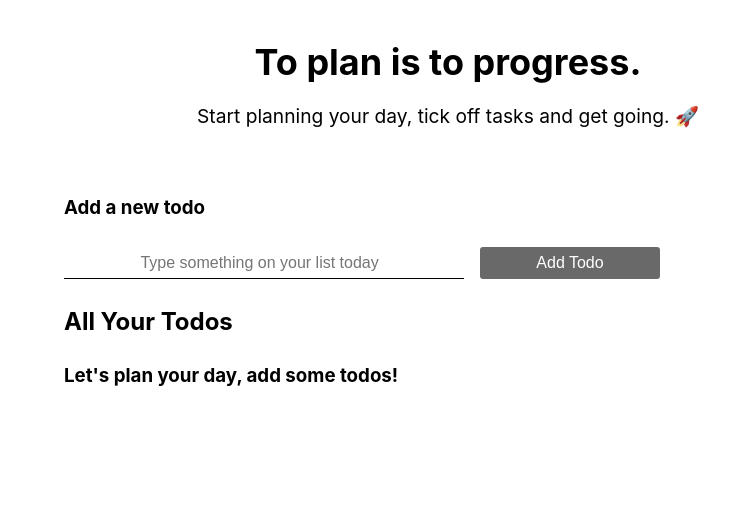
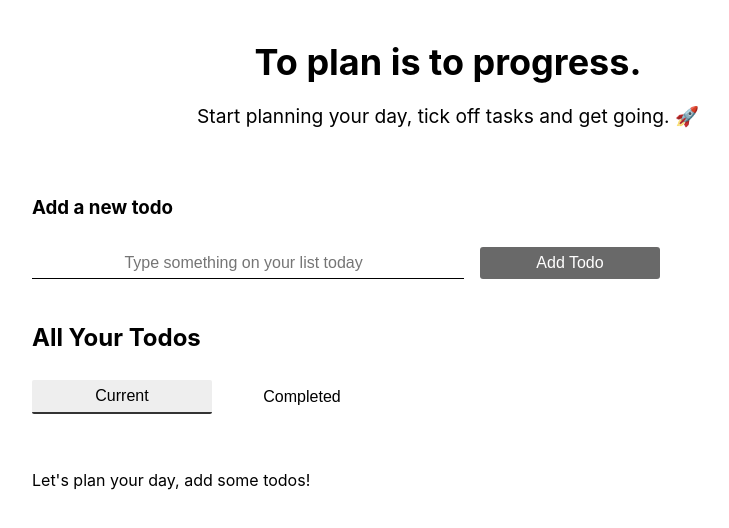
Before and after one commit to Sreejit7/todo-list-makeover, a React (Create React App) app: page / in a window 1280 px wide. Shown: the top 528 px of the page, without its empty margins (192-921 px from the left). Built offline with nearby package versions, Linux system fonts and the light colour scheme.

Commit message:
Seperated to do lists into 'Current' and 'Completed' (#4)
* Seperated to do lists into 'Current' and 'Completed' based on their completion status

* Removed unnecessary ref

```diff
--- a/src/components/TodoItem/index.tsx
+++ b/src/components/TodoItem/index.tsx
@@ -5,7 +5,7 @@ import {
 import styles from "./todoitem.module.css";
 import { RiDeleteBinLine, RiAlarmLine } from "react-icons/ri";
 import { IoMdDoneAll } from "react-icons/io";
-import { useState } from "react";
+import { useEffect, useState } from "react";
 import {
   PopupActionTypes,
   usePopupContext,
@@ -16,6 +16,7 @@ type TodoProps = {
   id: number;
   bgColor: string;
   borderColor: string;
+  completed: boolean;
 };
 
 type MessageState = {
@@ -23,14 +24,23 @@ type MessageState = {
   message?: string;
 };
 
-const TodoItem = ({ task, id, bgColor, borderColor }: TodoProps) => {
-  const { dispatch } = useTodoContext();
+const TodoItem = ({ task, id, bgColor, borderColor, completed }: TodoProps) => {
+  // TODO: Remove the done local state, re-use the global todos state
+  const {
+    state: { todos },
+    dispatch,
+  } = useTodoContext();
   const { dispatch: popupDispatch } = usePopupContext();
   const [done, setDone] = useState(false);
   const [displayMessage, setDisplayMessage] = useState<MessageState>({
     showMessage: false,
   });
 
+  useEffect(() => {
+    if (completed) {
+      setDone(true);
+    }
+  }, []);
   const deleteTodo = () => {
     dispatch({
       type: TodoActionTypes.DELETE_TODO,
@@ -86,10 +96,15 @@ const TodoItem = ({ task, id, bgColor, borderColor }: TodoProps) => {
                 setDisplayMessage({
                   showMessage: false,
                 });
+                dispatch({
+                  type: TodoActionTypes.COMPLETE_TODO,
+                  id,
+                });
               }, 3000);
             }}
             className={styles.delete}
             style={{ backgroundColor: borderColor }}
+            disabled={done}
           >
             <IoMdDoneAll />
           </button>
--- a/src/components/TodoItem/todoitem.module.css
+++ b/src/components/TodoItem/todoitem.module.css
@@ -11,7 +11,7 @@
   color: #141414;
   border-radius: 4px;
   border: 2px solid #fbeaca;
-  width: 30vw;
+  width: 33vw;
   justify-content: space-between;
 }
 
@@ -36,7 +36,7 @@
 
 .done {
   text-decoration: line-through;
-  opacity: 0.5;
+  opacity: 0.75;
   transition: 0.3s ease;
 }
 
--- a/src/components/TodoList/index.tsx
+++ b/src/components/TodoList/index.tsx
@@ -1,23 +1,43 @@
 import styles from "./todolist.module.css";
 import { useTodoContext } from "../../contexts/TodoContext/useTodoContext";
 import TodoItem from "../TodoItem";
+import { useRef } from "react";
 
-const TodoList = () => {
+type Props = {
+  type: "current" | "completed";
+};
+const TodoList = ({ type }: Props) => {
   const {
     state: { todos },
   } = useTodoContext();
   return (
+    <>
       <ul className={styles.todolist}>
-      {todos.map(({ task, id, borderColor, backgroundColor }) => (
+        {todos
+          .filter(({ completed }) =>
+            type === "completed" ? completed : !completed
+          )
+          .map(({ task, id, borderColor, backgroundColor }) => (
             <TodoItem
               key={id}
               id={id}
               bgColor={backgroundColor}
               borderColor={borderColor}
               task={task}
+              completed={type === "completed"}
             />
           ))}
       </ul>
+      {todos.filter(({ completed }) =>
+        type === "completed" ? completed : !completed
+      ).length === 0 && (
+        <span>
+          {type === "completed"
+            ? "Tick off some tasks, keep going!"
+            : "Let's plan your day, add some todos!"}
+        </span>
+      )}
+    </>
   );
 };
 
--- a/src/components/TodoList/todolist.module.css
+++ b/src/components/TodoList/todolist.module.css
@@ -2,4 +2,6 @@
   display: flex;
   flex-direction: column;
   gap: 2vh 0;
+  max-height: 230px;
+  overflow-y: scroll;
 }
--- a/src/contexts/TodoContext/useTodoContext.tsx
+++ b/src/contexts/TodoContext/useTodoContext.tsx
@@ -6,6 +6,7 @@ type ChildrenProps = {
 export enum TodoActionTypes {
   ADD_TODO = "ADD_TODO",
   DELETE_TODO = "DELETE_TODO",
+  COMPLETE_TODO = "COMPLETE_TODO",
   SET_REMINDER_ID = "SET_REMINDER_ID",
 }
 type AddTodo = {
@@ -18,17 +19,22 @@ type DeleteTodo = {
   type: TodoActionTypes.DELETE_TODO;
   id: number;
 };
+type CompleteTodo = {
+  type: TodoActionTypes.COMPLETE_TODO;
+  id: number;
+};
 type SetReminderTodo = {
   type: TodoActionTypes.SET_REMINDER_ID;
   id: number;
 };
-type Action = AddTodo | DeleteTodo | SetReminderTodo;
+type Action = AddTodo | DeleteTodo | CompleteTodo | SetReminderTodo;
 
 type Todo = {
   id: number;
   task: string;
   backgroundColor: string;
   borderColor: string;
+  completed: boolean;
 };
 export type State = {
   todos: Todo[];
@@ -49,7 +55,10 @@ const TodoReducer = (state: State = initialState, action: Action): State => {
       const { task, backgroundColor, borderColor } = action;
       return {
         ...state,
-        todos: [...state.todos, { id, task, backgroundColor, borderColor }],
+        todos: [
+          ...state.todos,
+          { id, task, backgroundColor, borderColor, completed: false },
+        ],
       };
     case TodoActionTypes.DELETE_TODO:
       let updatedTodos = [...state.todos];
@@ -58,6 +67,20 @@ const TodoReducer = (state: State = initialState, action: Action): State => {
       return {
         ...state,
         todos: updatedTodos,
+      };
+    case TodoActionTypes.COMPLETE_TODO:
+      let updatedCompleteTodos = [...state.todos];
+      const completedIndex = updatedCompleteTodos.findIndex(
+        (todo) => todo.id === action.id
+      );
+      const completedTodo = {
+        ...updatedCompleteTodos[completedIndex],
+        completed: true,
+      };
+      updatedCompleteTodos[completedIndex] = completedTodo;
+      return {
+        ...state,
+        todos: updatedCompleteTodos,
       };
     case TodoActionTypes.SET_REMINDER_ID:
       return {
--- a/src/index.css
+++ b/src/index.css
@@ -56,6 +56,17 @@ button:disabled {
   opacity: 0.75;
 }
 
+.tab-btn {
+  background-color: #fff;
+  transition: 0.3s ease all;
+}
+
+.tab-btn-active {
+  border-bottom: 2px solid #333;
+  border-radius: 2px;
+  background-color: #eee;
+}
+
 .flex {
   display: flex;
 }
--- a/src/pages/Todos/index.tsx
+++ b/src/pages/Todos/index.tsx
@@ -7,11 +7,14 @@ import {
 } from "../../contexts/TodoContext/useTodoContext";
 import { colors } from "../../data/TodoItemColors";
 import { generateColorCode } from "../../helpers/generateColorCode";
-import { useNotification } from "../../hooks/useNotification";
 
 const Todos = () => {
   const [todoInput, setTodoInput] = useState("");
   const [emptyTodo, setEmptyTodo] = useState(false);
+  const [todosType, setTodosType] = useState<"current" | "completed">(
+    "current"
+  );
+
   const {
     state: { todos },
     dispatch,
@@ -31,11 +34,15 @@ const Todos = () => {
   return (
     <main className={`page ${styles.todos}`}>
       <header className={styles["todos-header"]}>
-        <h1 className={styles["todos-header-title"]}>To plan is to progress.</h1>
+        <h1 className={styles["todos-header-title"]}>
+          To plan is to progress.
+        </h1>
         <span className={styles["todos-header-text"]}>
           Start planning your day, tick off tasks and get going. 🚀
         </span>
       </header>
+      {todos.filter(({ completed }) => !completed).length < 5 ? (
+        <section className={styles["todos-input"]}>
           <h3>Add a new todo</h3>
           <section className={styles["input-section"]}>
             <input
@@ -59,12 +66,42 @@ const Todos = () => {
               {emptyTodo ? "Can't add empty todo!" : "Add Todo"}
             </button>
           </section>
+        </section>
+      ) : (
+        <section className={styles["todos-input"]}>
+          <h3>Tick off one or more tasks to add more to-dos!</h3>
+          <span>
+            You can add maximum 5 to-dos at once because long lists don't
+            generally get done!
+          </span>
+        </section>
+      )}
       <h2>All Your Todos</h2>
-      {todos.length === 0 ? (
-        <h3>Let's plan your day, add some todos!</h3>
+      <>
+        <span className="flex align-center">
+          <button
+            onClick={() => setTodosType("current")}
+            className={`btn tab-btn ${
+              todosType === "current" && "tab-btn-active"
+            }`}
+          >
+            Current
+          </button>
+          <button
+            onClick={() => setTodosType("completed")}
+            className={`btn tab-btn ${
+              todosType === "completed" && "tab-btn-active"
+            }`}
+          >
+            Completed
+          </button>
+        </span>
+        {todosType === "current" ? (
+          <TodoList type="current" />
         ) : (
-        <TodoList />
+          <TodoList type="completed" />
         )}
+      </>
     </main>
   );
 };
--- a/src/pages/Todos/todos.module.css
+++ b/src/pages/Todos/todos.module.css
@@ -1,7 +1,7 @@
 .todos {
   display: flex;
   flex-direction: column;
-  width: 60%;
+  width: 65%;
   gap: 3.5vh;
 }
 
@@ -19,6 +19,13 @@
 
 .todos-header-title {
   font-size: 2.25rem;
+}
+
+.todos-input {
+  display: flex;
+  flex-direction: column;
+  gap: 3.5vh;
+  margin-bottom: 2vh;
 }
 
 .input {
```
Lines whose indentation alone changed are shown as unchanged.
